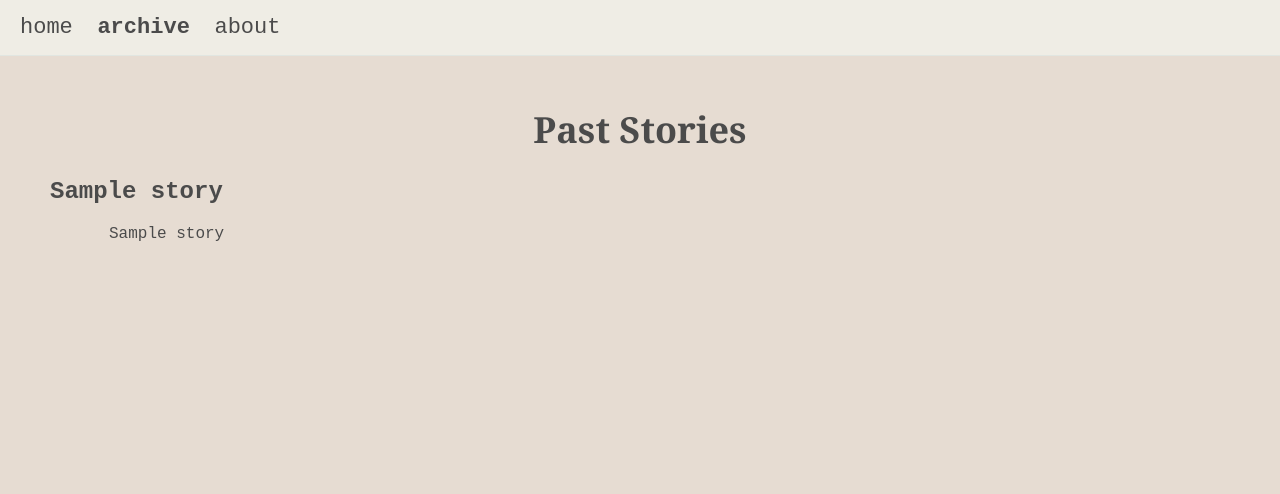
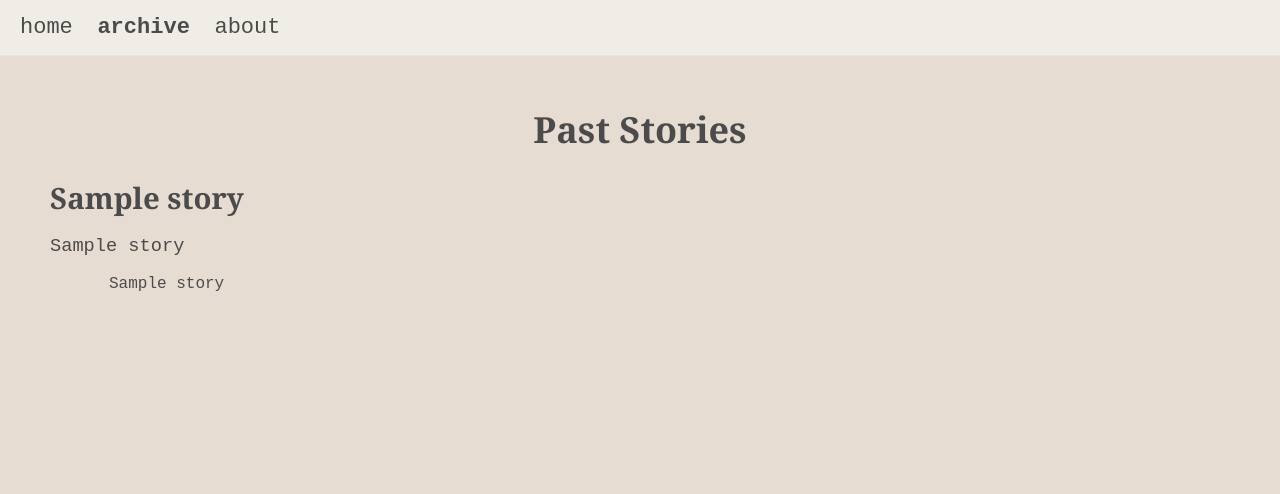
Before and after one commit to jennifermklein/word-by-word, a Flask app: page /archive in a window 1280 px wide. Shown: the top 494 px of the page. Run offline with Flask 2, Linux system fonts and the light colour scheme; a database or web service that is not in the repository returns one stand-in record (values such as "Sample title"); data that the repository does not hold is empty; some libraries are stand-ins or nearby versions.

Commit message:
add date to archived stories

```diff
--- a/helpers.py
+++ b/helpers.py
@@ -80,7 +80,7 @@ def archive_story(story_num):
     STORY = ' '.join(words)
 
     # insert story into story table and make a new blank story
-    cur.execute('UPDATE stories SET date_time=%s, story_content=%s WHERE id=%s;',(datetime.datetime.now(),STORY,story_num))
+    cur.execute('UPDATE stories SET date_time=%s, story_content=%s WHERE id=%s;',(datetime.datetime.now().strftime("%B %d, %Y"),STORY,story_num))
     cur.execute('INSERT INTO stories (date_time, title, story_content) VALUES (null, null, null);')
     # cur.execute('INSERT INTO stories (id) VALUES(%s);',(story_num+1,))
     db.commit()
--- a/static/word_style.css
+++ b/static/word_style.css
@@ -25,7 +25,6 @@ main {
 .story {
     min-height: 100px;
     text-indent: 10%;
-    /* position: relative; */
 }
 
 p {
@@ -46,18 +45,11 @@ input {
     font-family: 'Courier New', Courier, monospace;
     font-size: 22px;
     color: rgb(75, 75, 75);
-    /* position: relative; */
 }
 
 input:focus {
     outline: none;
 }
-
-/* #position {
-    position: absolute;
-    top: 0;
-    left: -10;
-} */
 
 .buttons {
     text-align: right;
@@ -84,11 +76,9 @@ button:hover {
   }
 
 .error2 {
-    /* margin: -10px auto auto auto; */
     width: 50%;
     text-align: center;
     display: inline;
-    /* background-color: rgb(230, 220, 210); */
 }
 
 .error2 > p {
@@ -97,11 +87,9 @@ button:hover {
     text-indent: 0%;
     margin-top: -10px;
     transition: all .3s;
-    /* padding: 8px; */
-    /* box-shadow: 1px 1px 1px rgb(100, 125, 125); */
 }
 
-.error {
+/* .error {
     margin: -40px auto auto auto;
     width: 300px;
     text-align: center;
@@ -115,8 +103,19 @@ button:hover {
     text-indent: 0%;
     padding: 8px;
     box-shadow: 1px 1px 1px rgb(100, 125, 125);
+} */
+
+.date {
+    text-indent: 0%;
+    font-size: 14pt;
+    margin-top: -8px;
+    font-weight: 500;
 }
 
+h2 {
+    font-size: 22pt;
+    font-family: Georgia, 'Times New Roman', Times, serif;
+}
 /* .stories button {
     height: 110px;
     width: 85px;
--- a/templates/archive.html
+++ b/templates/archive.html
@@ -17,7 +17,7 @@
     <div class='stories'>
         {% for story in stories|reverse %}
           <h2>{{stories[story].title}}</h2>
-          <!-- <p>{{stories[story].datetime}}<p></p> -->
+          <p class="date">{{stories[story].datetime}}</p>
           <p>{{stories[story].content}}<p>
         {% endfor %}
     </div>
```
Also changed, not shown: 4 other files.
